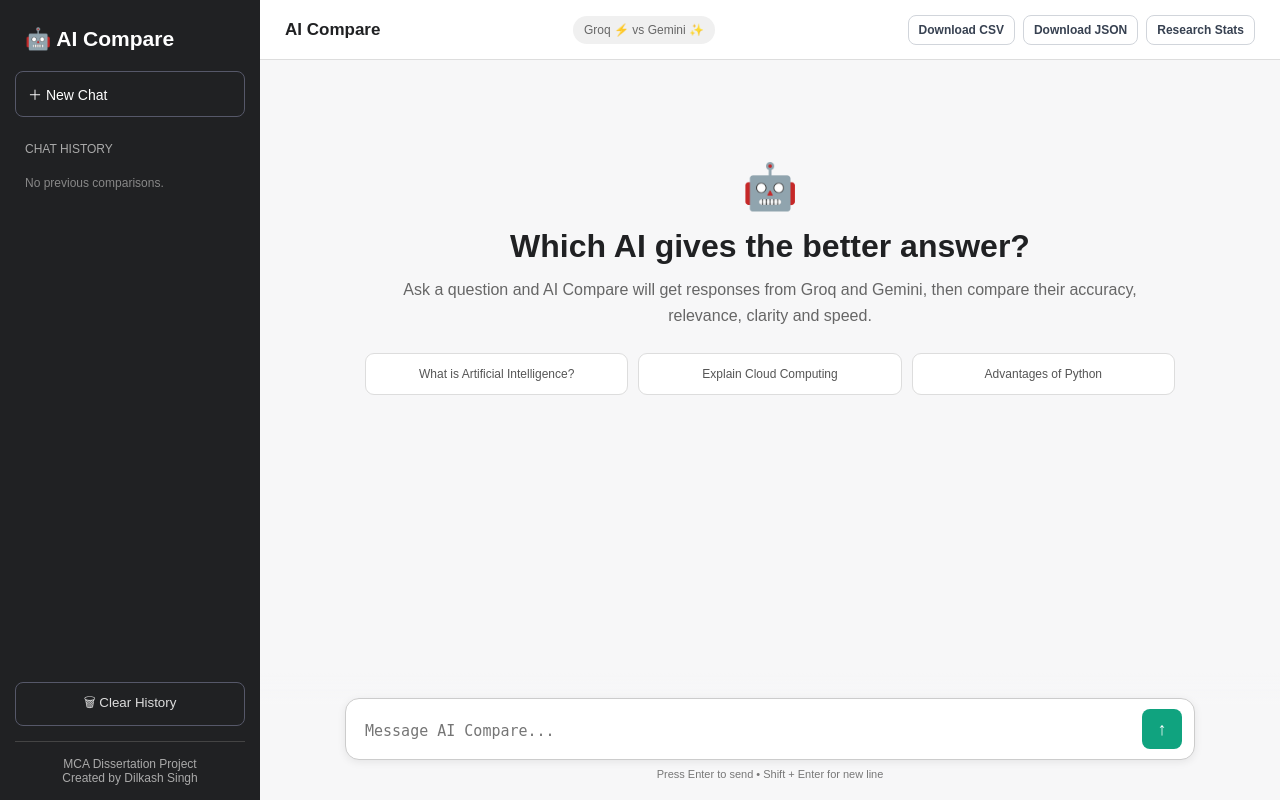
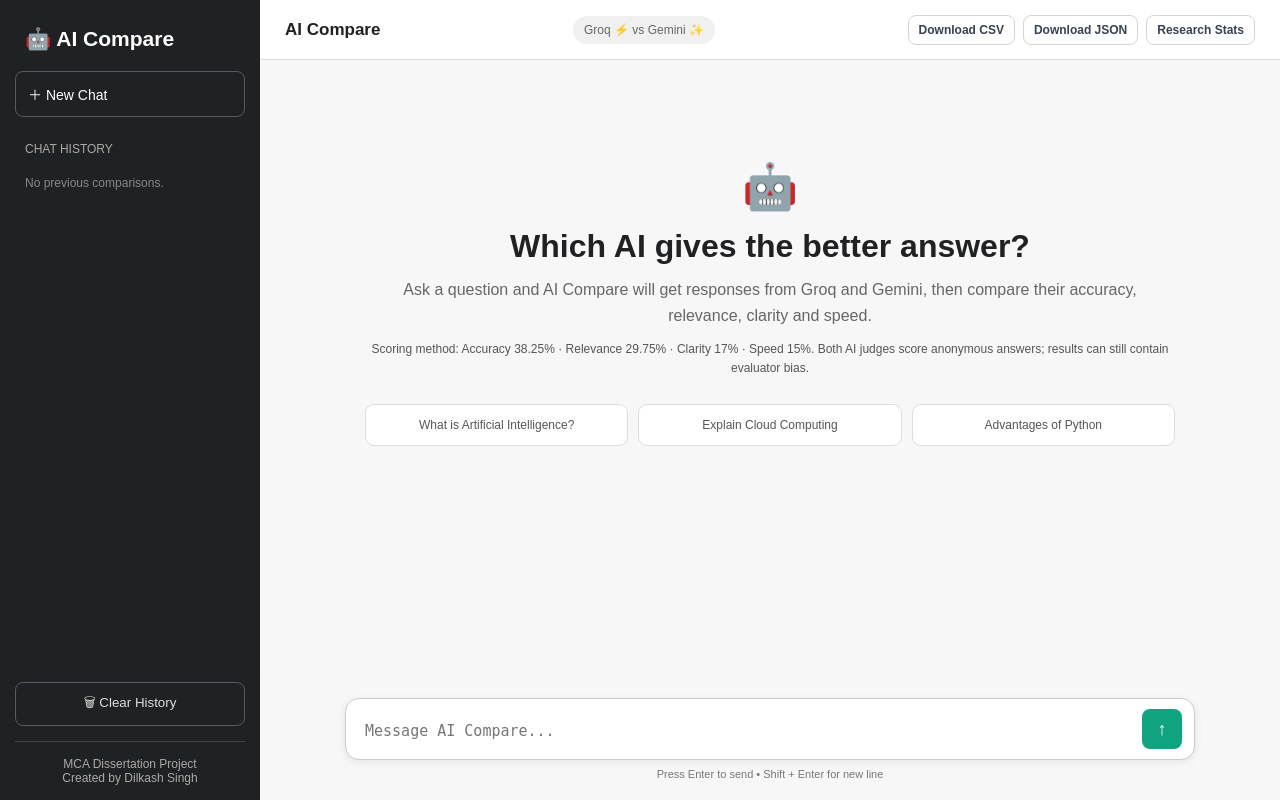
Before and after one commit to Dilkash2011/AI_Compare, a Flask app: page / in a window 1280 px wide. Run offline with Flask 3, Linux system fonts and the light colour scheme; data that the repository does not hold is empty; some libraries are stand-ins or nearby versions.

Commit message:
Update index.html

```diff
--- a/templates/index.html
+++ b/templates/index.html
@@ -1280,6 +1280,11 @@
 
         </p>
 
+        <p style="margin-top:12px;font-size:12px;color:#555;">
+            Scoring method: Accuracy 38.25% · Relevance 29.75% · Clarity 17% · Speed 15%.
+            Both AI judges score anonymous answers; results can still contain evaluator bias.
+        </p>
+
         <div class="examples">
 
             <div class="example"
```
